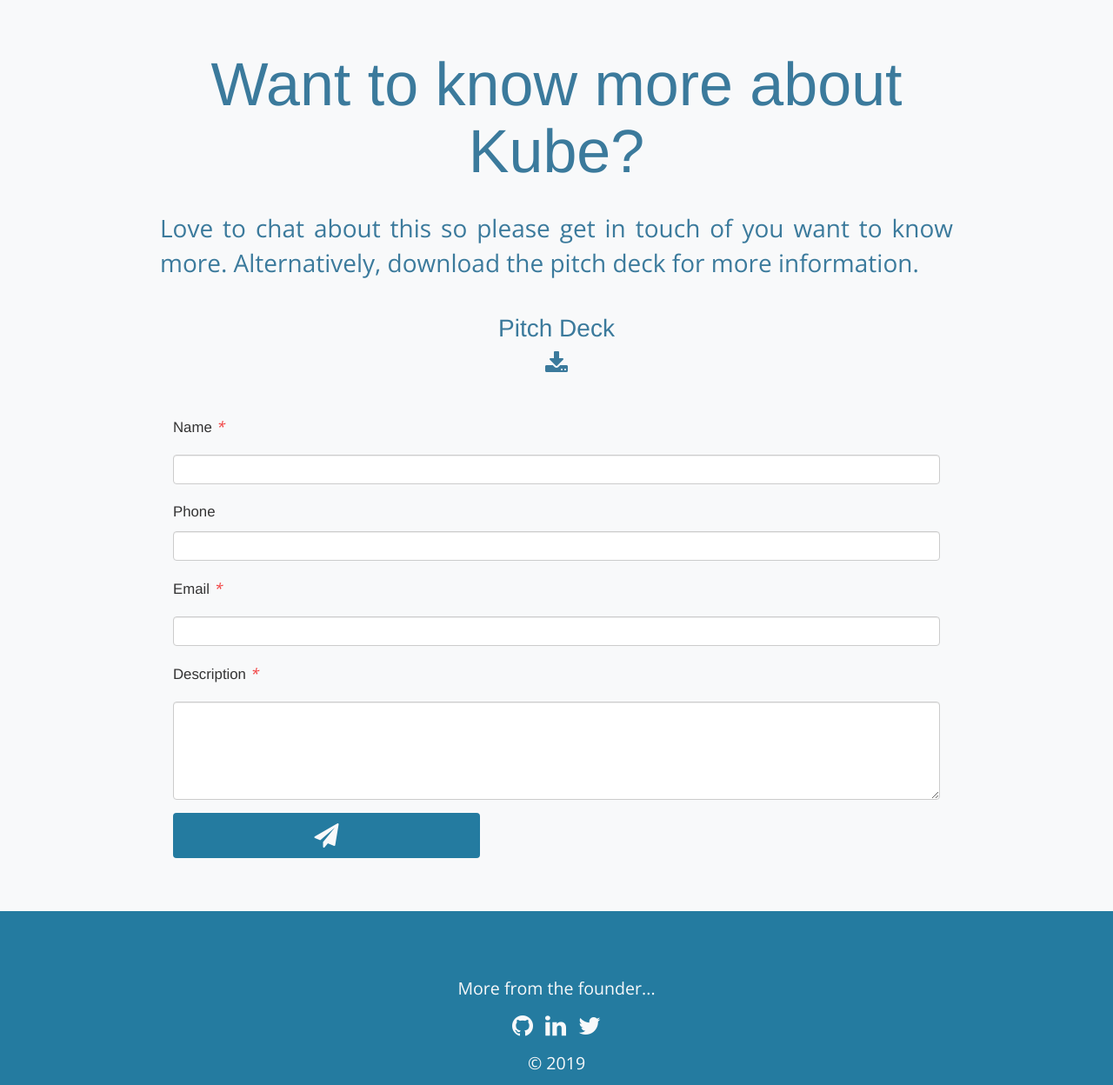
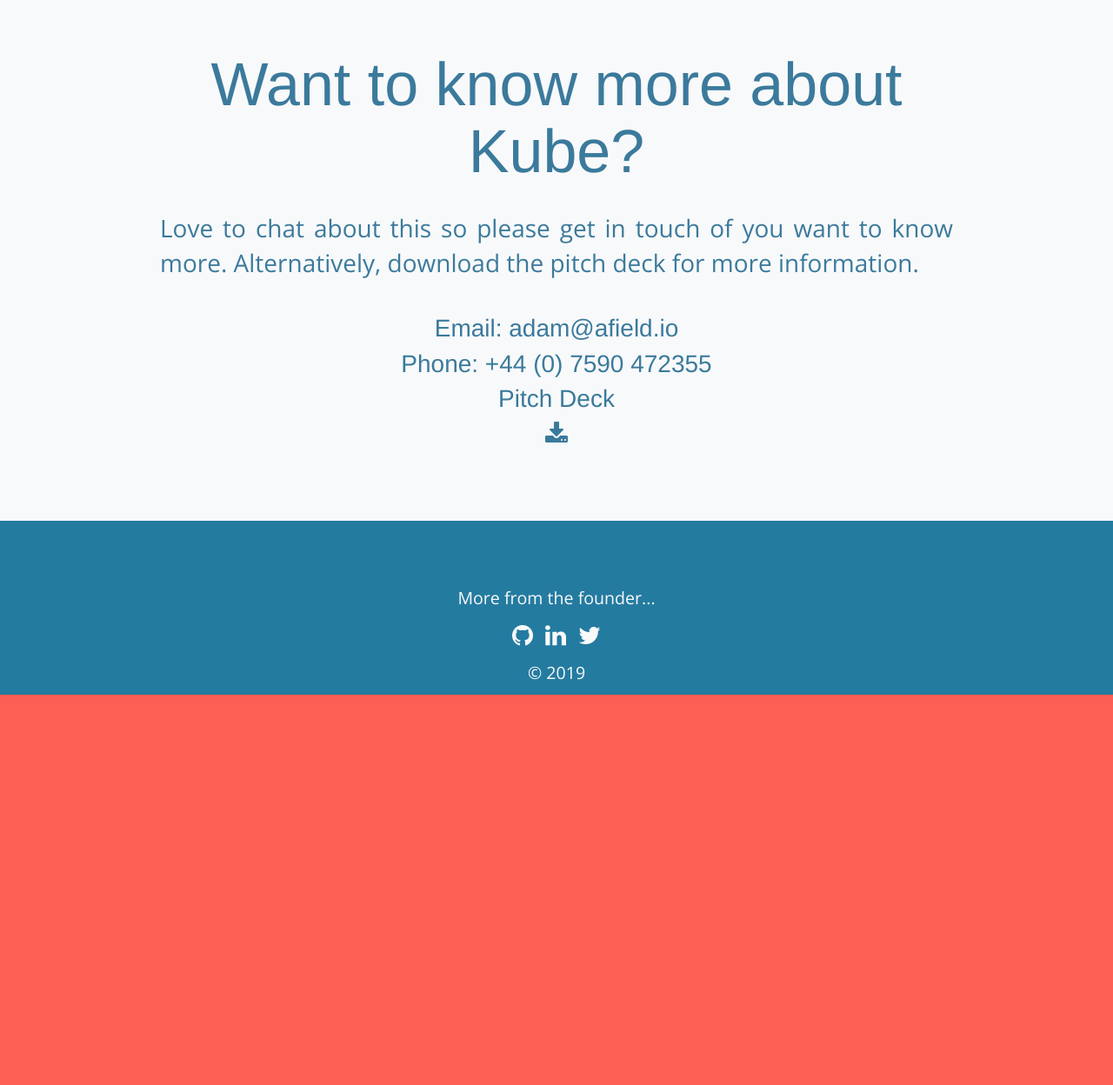
Before and after one commit to afieldio/django-portfolio-boilerplate, a Django app: template templates/home.html in a window 1280 px wide. Shown: the part 4332-5580 px from the top of the page at 87% size. After the commit the page ends 5131 px from the top, so only its background shows below. Run offline with Django 3.2, Linux system fonts and the light colour scheme; the template is opened without the code that fills it: values that come from a table or form of the project are taken from there, others are empty; parts of the project's set-up code (start-up, migrations or seed data) failed here and were passed over; some libraries are stand-ins or nearby versions.

Commit message:
removed form

```diff
--- a/templates/home.html
+++ b/templates/home.html
@@ -113,6 +113,8 @@
         <h3>Want to know more about Kube?</h3>
         <p>Love to chat about this so please get in touch of you want to know more. Alternatively, download the pitch deck for more information.</p>
         <div class="download-pd">
+          <h4><a href="mailto:adam@afield.io">Email: adam@afield.io</a></h4>
+          <h4><phone>Phone: +44 (0) 7590 472355</phone></h4>
           <a href="{% static 'portfolio/KUBE_Pitch_Deck.pdf'%}" data-toggle="tooltip" title="Resume" data-placement="bottom" target="_blank" download >
             <h4>Pitch Deck</h4>
             <i class="fa fa-download fa-2x"></i>
@@ -121,7 +123,7 @@
 
       </div>
 
-      <div class="col-md-6 form-container">
+      <!-- <div class="col-md-6 form-container">
         <form method="post">
         {% csrf_token %}
 
@@ -168,7 +170,7 @@
         <button class="btn send-btn" type="submit" value="Send"><i class="fa fa-paper-plane" aria-hidden="true"></i></button>
         </form>
       </div>
-
+ -->
       <div class="col-md-6 detials-container">
 
 
```
